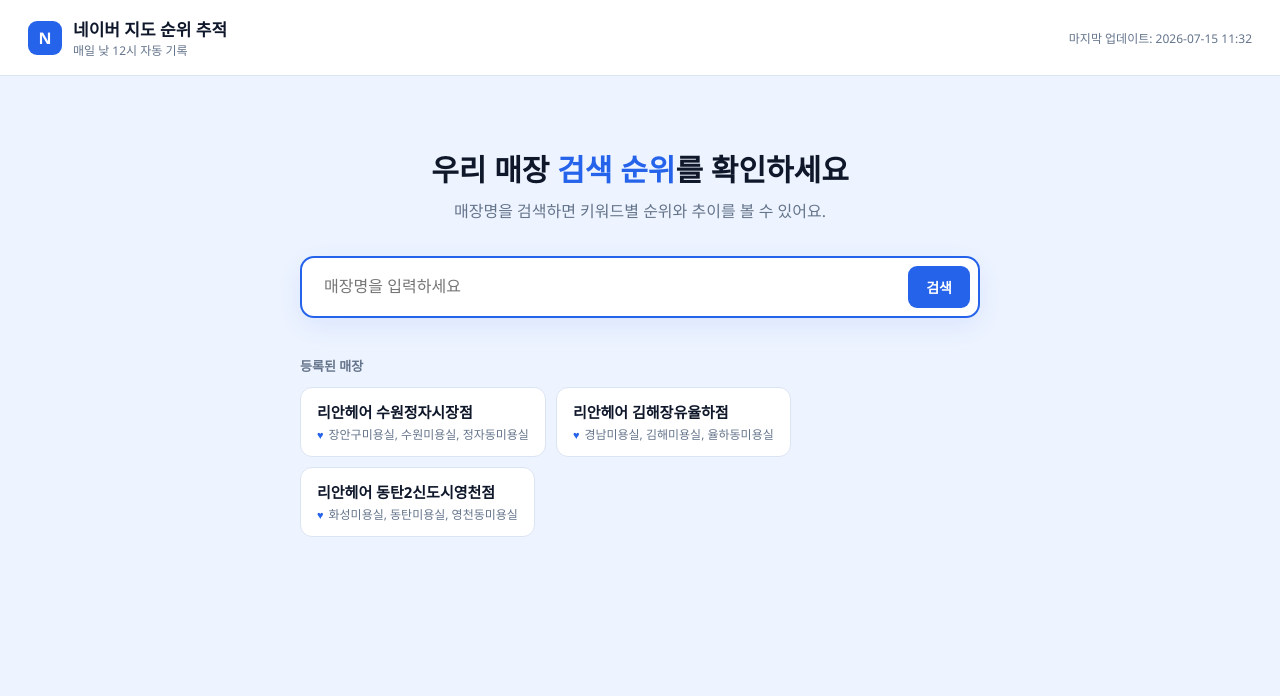
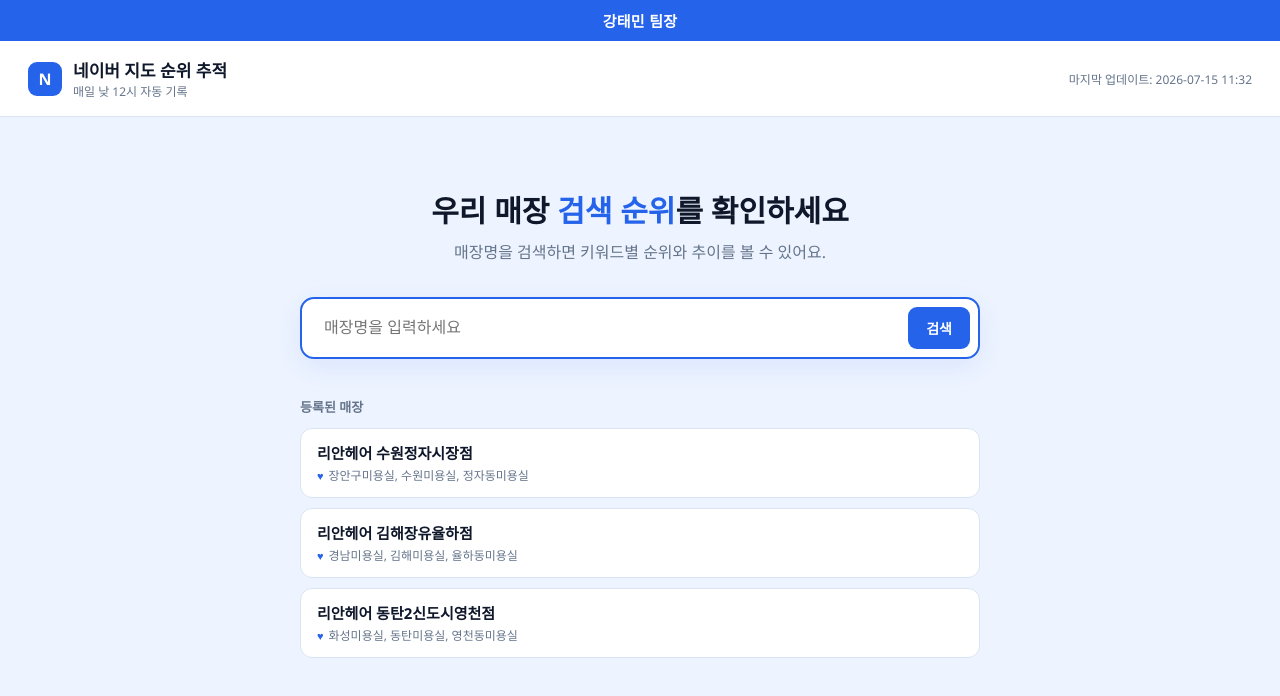
Before and after one commit to imsanha1-lang/naver-rank-tracker, a plain HTML site: page docs/index.html in a window 1280 px wide. Drawn offline with nearby package versions, Linux system fonts and the light colour scheme.

Commit message:
ui: 강태민 팀장 배너 추가, 매장 목록 1열 정렬
Co-authored-by: Cursor <cursoragent@cursor.com>

```diff
--- a/docs/index.html
+++ b/docs/index.html
@@ -15,6 +15,8 @@
   body{margin:0; font-family:"Segoe UI","Malgun Gothic",sans-serif; background:var(--bg); color:var(--text); min-height:100vh;}
   button{font-family:inherit;}
   .hidden{display:none !important;}
+
+  .team-banner{background:var(--primary); color:#fff; text-align:center; font-size:15px; font-weight:700; padding:10px 16px; letter-spacing:.02em;}
 
   header{background:#fff; border-bottom:1px solid var(--border); padding:16px 28px; display:flex; align-items:center; justify-content:space-between; position:sticky; top:0; z-index:20;}
   .brand{display:flex; align-items:center; gap:11px; cursor:pointer;}
@@ -36,8 +38,8 @@
   .searchbar .btn{border-radius:9px;}
 
   .section-title{text-align:left; font-size:13px; color:var(--muted); font-weight:700; margin:38px 0 12px;}
-  .chips{display:flex; flex-wrap:wrap; gap:10px; justify-content:flex-start;}
-  .chip{background:#fff; border:1px solid var(--border); border-radius:12px; padding:13px 16px; cursor:pointer; text-align:left; transition:.15s; min-width:150px;}
+  .chips{display:flex; flex-direction:column; gap:10px; width:100%;}
+  .chip{background:#fff; border:1px solid var(--border); border-radius:12px; padding:13px 16px; cursor:pointer; text-align:left; transition:.15s; width:100%;}
   .chip:hover{border-color:var(--primary); box-shadow:0 4px 14px rgba(37,99,235,.12);}
   .chip .nm{font-weight:700; font-size:15px;}
   .chip .kw{font-size:12px; color:var(--muted); margin-top:3px;}
@@ -73,6 +75,7 @@
 </style>
 </head>
 <body>
+<div class="team-banner">강태민 팀장</div>
 <header>
   <div class="brand" onclick="goHome()">
     <div class="logo">N</div>
```
